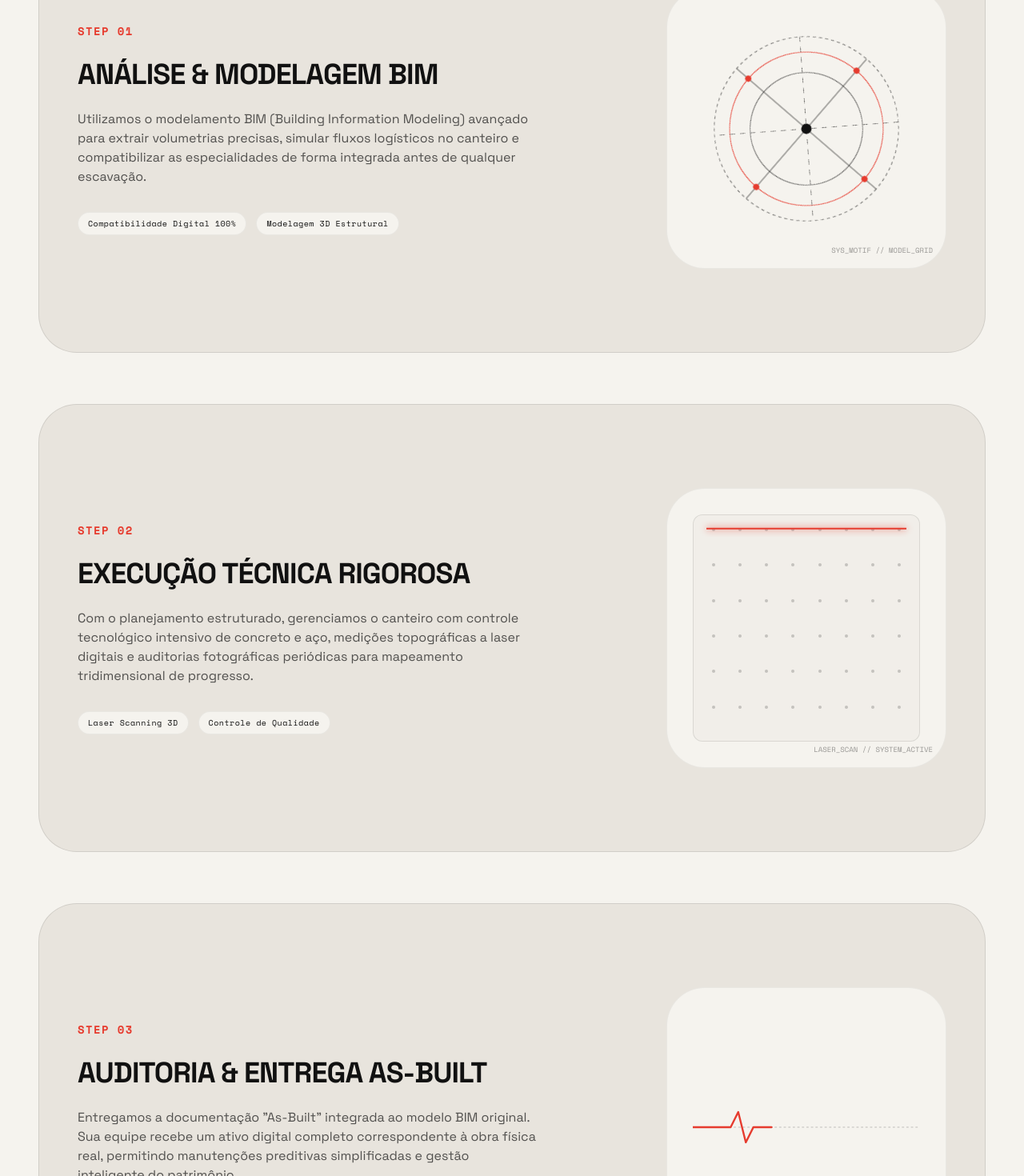
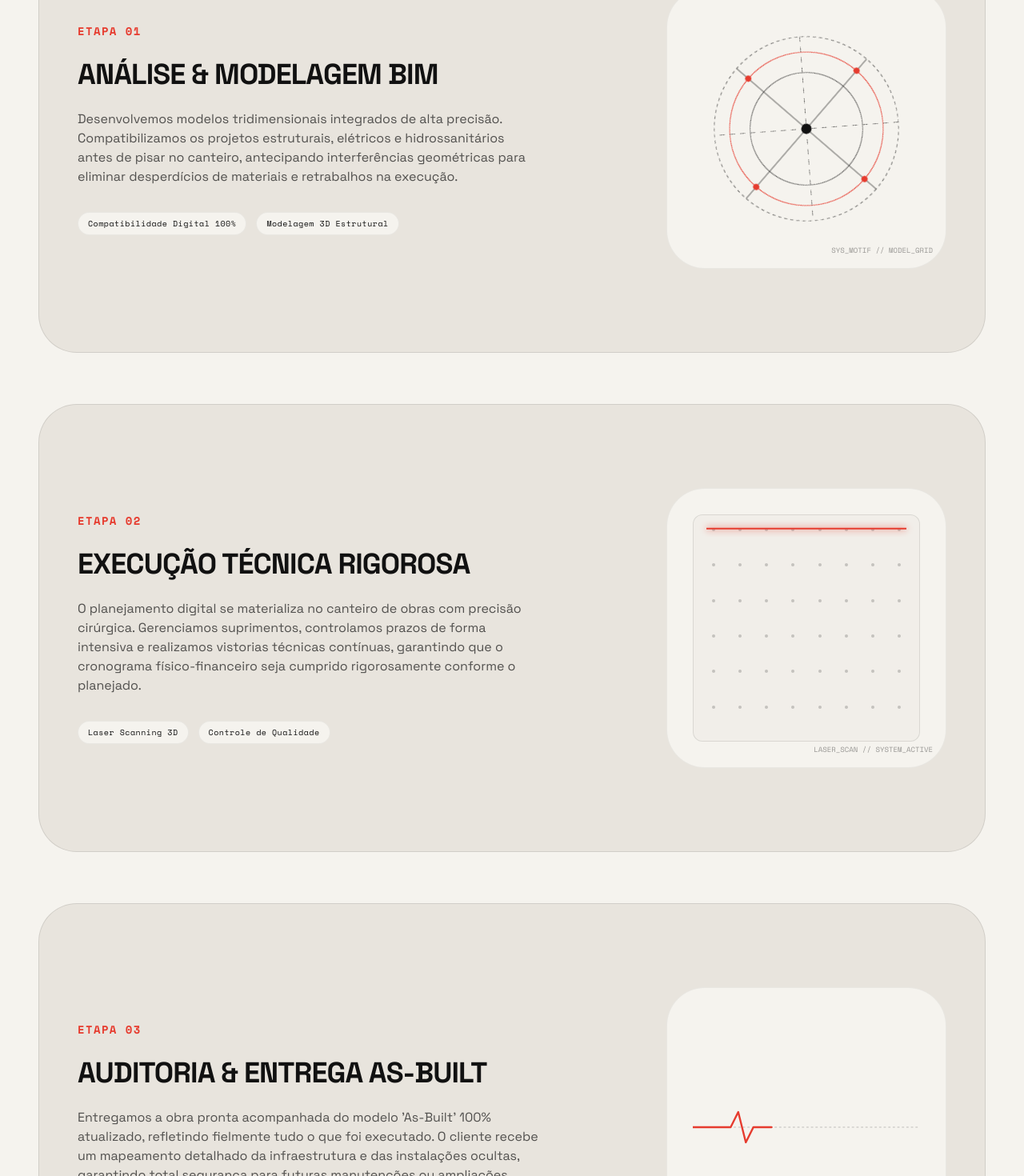
Before and after one commit to Arlison-7/op_engenharia, a React (Vite) app: page / in a window 1280 px wide. Shown: the part 3000-4470 px from the top of the page at 80% size. Built offline with nearby package versions, Linux system fonts and the light colour scheme.

Commit message:
Atualiza textos do Protocolo Sequencial e altera tags de STEP para ETAPA

```diff
--- a/src/App.jsx
+++ b/src/App.jsx
@@ -633,12 +633,12 @@ export default function App() {
           {/* Card 1 */}
           <div className="protocol-card bg-paper p-8 md:p-12 rounded-brutalist border border-black-dark/10 min-h-[70vh] flex flex-col md:flex-row gap-8 justify-between items-center sticky top-[12vh]">
             <div className="space-y-6 max-w-xl text-left">
-              <span className="font-mono text-sm text-signal-red font-bold tracking-widest block">STEP 01</span>
+              <span className="font-mono text-sm text-signal-red font-bold tracking-widest block">ETAPA 01</span>
               <h3 className="font-sans font-bold text-2xl md:text-4xl uppercase tracking-tight">
                 Análise & Modelagem BIM
               </h3>
               <p className="font-sans text-sm md:text-base text-black-dark/70 leading-relaxed font-light">
-                Utilizamos o modelamento BIM (Building Information Modeling) avançado para extrair volumetrias precisas, simular fluxos logísticos no canteiro e compatibilizar as especialidades de forma integrada antes de qualquer escavação.
+                Desenvolvemos modelos tridimensionais integrados de alta precisão. Compatibilizamos os projetos estruturais, elétricos e hidrossanitários antes de pisar no canteiro, antecipando interferências geométricas para eliminar desperdícios de materiais e retrabalhos na execução.
               </p>
               <div className="flex flex-wrap gap-3 pt-2">
                 <span className="bg-off-white font-mono text-[10px] tracking-wider py-1.5 px-3 rounded-full border border-black-dark/5">Compatibilidade Digital 100%</span>
@@ -678,12 +678,12 @@ export default function App() {
           {/* Card 2 */}
           <div className="protocol-card bg-paper p-8 md:p-12 rounded-brutalist border border-black-dark/10 min-h-[70vh] flex flex-col md:flex-row gap-8 justify-between items-center sticky top-[12vh]">
             <div className="space-y-6 max-w-xl text-left">
-              <span className="font-mono text-sm text-signal-red font-bold tracking-widest block">STEP 02</span>
+              <span className="font-mono text-sm text-signal-red font-bold tracking-widest block">ETAPA 02</span>
               <h3 className="font-sans font-bold text-2xl md:text-4xl uppercase tracking-tight">
                 Execução Técnica Rigorosa
               </h3>
               <p className="font-sans text-sm md:text-base text-black-dark/70 leading-relaxed font-light">
-                Com o planejamento estruturado, gerenciamos o canteiro com controle tecnológico intensivo de concreto e aço, medições topográficas a laser digitais e auditorias fotográficas periódicas para mapeamento tridimensional de progresso.
+                O planejamento digital se materializa no canteiro de obras com precisão cirúrgica. Gerenciamos suprimentos, controlamos prazos de forma intensiva e realizamos vistorias técnicas contínuas, garantindo que o cronograma físico-financeiro seja cumprido rigorosamente conforme o planejado.
               </p>
               <div className="flex flex-wrap gap-3 pt-2">
                 <span className="bg-off-white font-mono text-[10px] tracking-wider py-1.5 px-3 rounded-full border border-black-dark/5">Laser Scanning 3D</span>
@@ -711,12 +711,12 @@ export default function App() {
           {/* Card 3 */}
           <div className="protocol-card bg-paper p-8 md:p-12 rounded-brutalist border border-black-dark/10 min-h-[70vh] flex flex-col md:flex-row gap-8 justify-between items-center sticky top-[12vh]">
             <div className="space-y-6 max-w-xl text-left">
-              <span className="font-mono text-sm text-signal-red font-bold tracking-widest block">STEP 03</span>
+              <span className="font-mono text-sm text-signal-red font-bold tracking-widest block">ETAPA 03</span>
               <h3 className="font-sans font-bold text-2xl md:text-4xl uppercase tracking-tight">
                 Auditoria & Entrega As-Built
               </h3>
               <p className="font-sans text-sm md:text-base text-black-dark/70 leading-relaxed font-light">
-                Entregamos a documentação &quot;As-Built&quot; integrada ao modelo BIM original. Sua equipe recebe um ativo digital completo correspondente à obra física real, permitindo manutenções preditivas simplificadas e gestão inteligente do patrimônio.
+                Entregamos a obra pronta acompanhada do modelo 'As-Built' 100% atualizado, refletindo fielmente tudo o que foi executado. O cliente recebe um mapeamento detalhado da infraestrutura e das instalações ocultas, garantindo total segurança para futuras manutenções ou ampliações.
               </p>
               <div className="flex flex-wrap gap-3 pt-2">
                 <span className="bg-off-white font-mono text-[10px] tracking-wider py-1.5 px-3 rounded-full border border-black-dark/5">Modelo As-Built Entregue</span>
```
